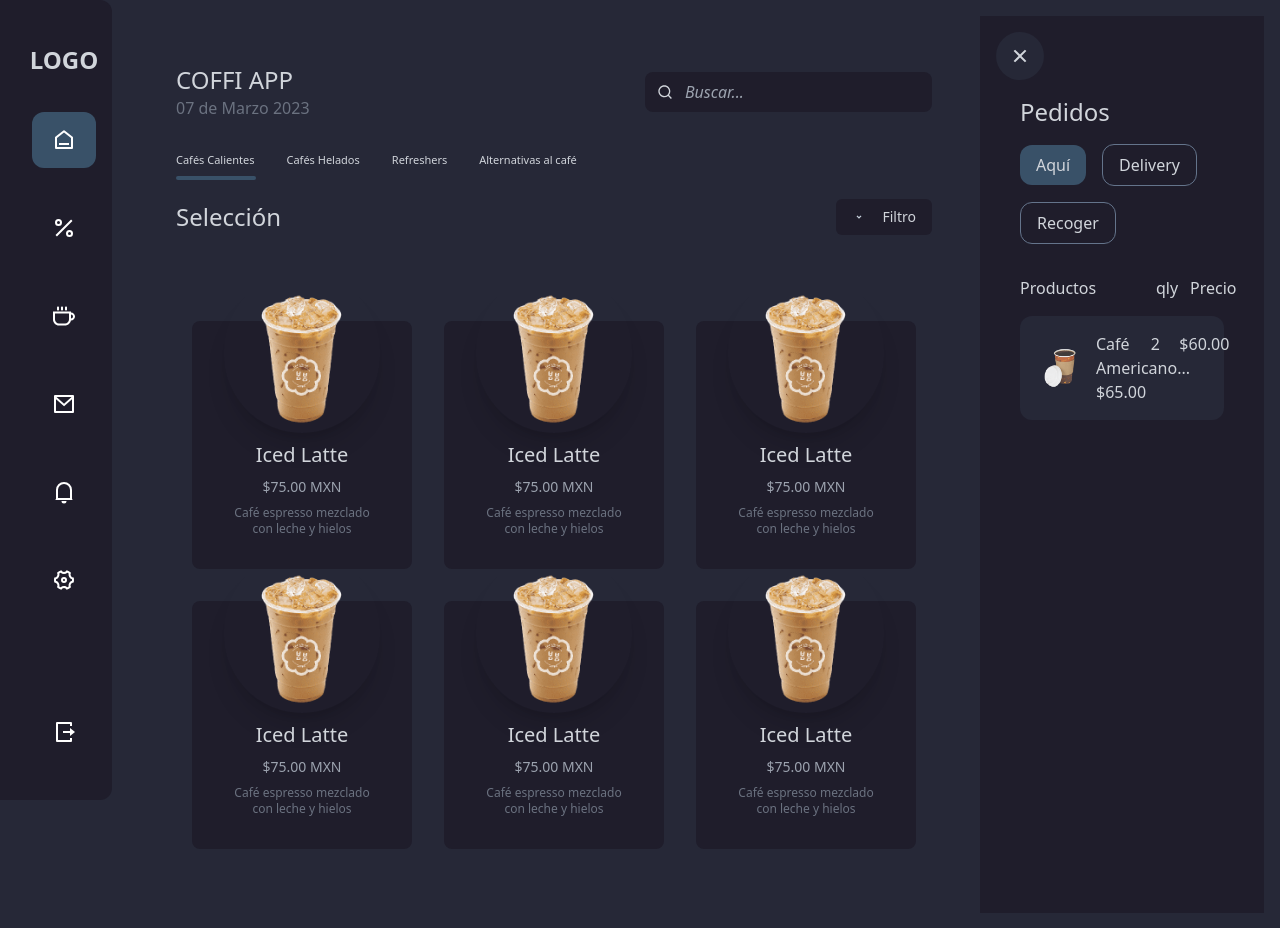
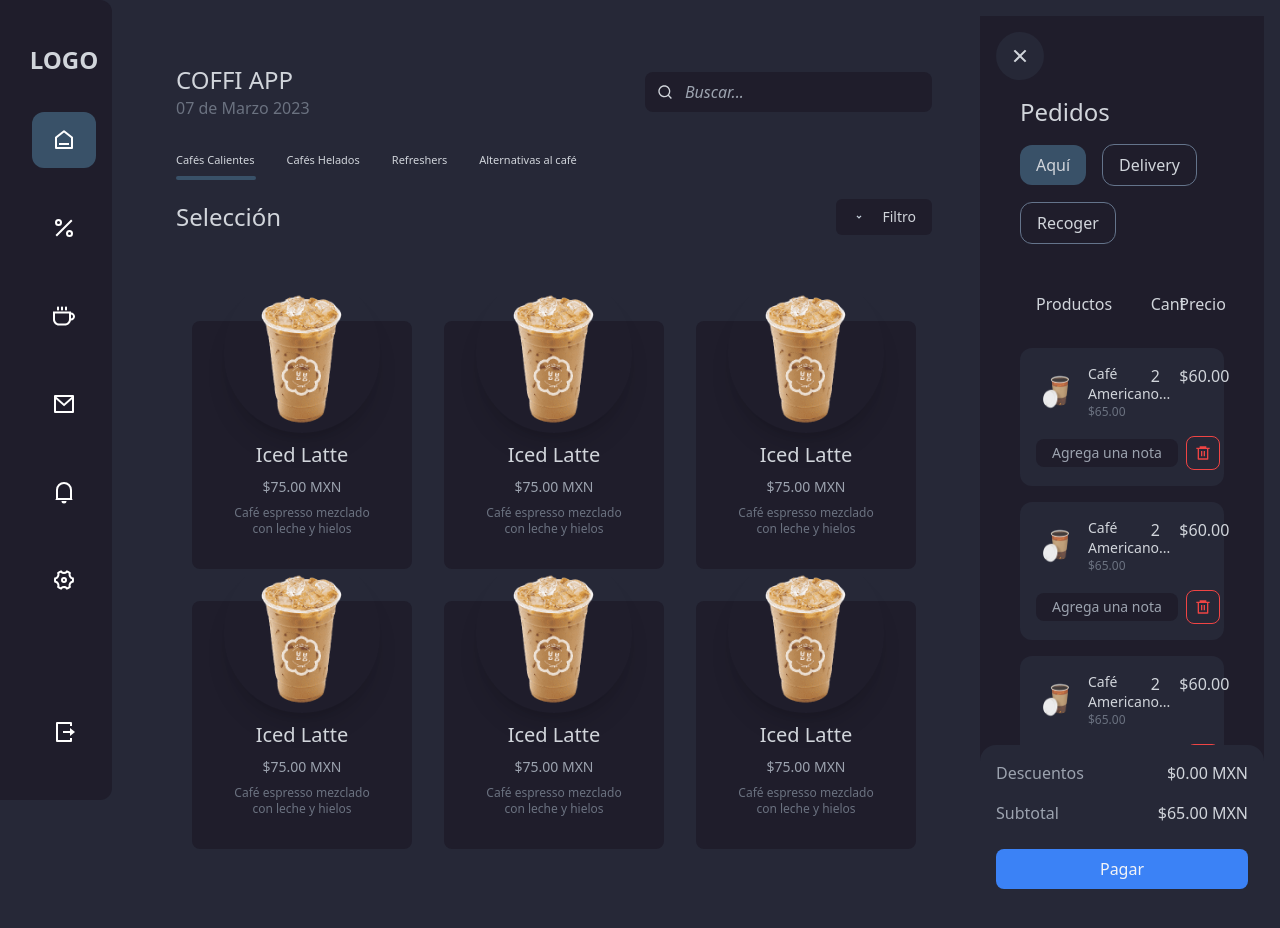
Before and after one commit to rolandoarellano69/Dashboard-react-twind, a React (Vite) app: page / in a window 1280 px wide. Shown: the top 928 px of the page. Built offline with nearby package versions, Linux system fonts and the light colour scheme.

Commit message:
pedidos 0.1.10

```diff
--- a/index.html
+++ b/index.html
@@ -4,7 +4,7 @@
     <meta charset="UTF-8" />
     <link rel="icon" type="image/svg+xml" href="/vite.svg" />
     <meta name="viewport" content="width=device-width, initial-scale=1.0" />
-    <title>Vite + React</title>
+    <title>COFFI SHOP</title>
   </head>
   <body>
     <div id="root"></div>
--- a/src/App.jsx
+++ b/src/App.jsx
@@ -6,6 +6,7 @@ import Header from "./components/shared/Header"
 import Car from "./components/shared/Car"
 import MenuCoffee from "./components/shared/MenuCoffee"
 import Content from "./components/shared/Content"
+import Pay from "./components/shared/Pay"
 
 
 function App() {
@@ -46,6 +47,7 @@ function App() {
         <Content />
         </div>
         <Car />
+        <Pay />
 
 
       </main>
--- a/src/components/shared/Car.jsx
+++ b/src/components/shared/Car.jsx
@@ -1,10 +1,10 @@
 
-import { RiCloseLine } from 'react-icons/ri'
+import { RiCloseLine,RiDeleteBin6Line } from 'react-icons/ri'
 function Car() {
   return (
     //Orders
     <div className="lg:col-span-2  fixed lg:static right-0 top-0 text-white bg-[#1f1d2b] w-full h-full">
-      <div className='relative text-gray-300 pt-16 p-10'>
+      <div className='relative h-full text-gray-300 pt-16 p-10'>
 
         <RiCloseLine className="text-2xl absolute left-4 top-4 p-3 box-content text-gray-300 bg-[#262837] rounded-full " />
 
@@ -20,35 +20,122 @@ function Car() {
         {/*car*/}
         <div>
 
-        <div className='grid grid-cols-6 mb-4'>
+          <div className='grid grid-cols-6 mb-4 p-4'>
             <h5 className='col-span-4'>Productos</h5>
 
-          <h5>qly</h5>
+            <h5>Cant</h5>
 
             <h5>Precio</h5>
 
           </div>
+
           {/*product*/}
-          <div className='bg-[#262837] p-4 rounded-xl'>
-          <div className='grid grid-cols-6'>
+          <div className='bg-[#262837] p-4 rounded-xl mb-4'>
+            <div className='grid grid-cols-6 mb-4'>
               <div className='flex items-center gap-3 col-span-4'>
-              <img src="coffe_2.png" alt="" className='w-12 h-12 object-cover' />
+                <img src="coffe_2.png" alt="" className='w-10 h-10 object-cover' />
                 <div>
-              <h5>Café Americano... </h5>
-              <p>$65.00</p>
+                  <h5 className='text-sm'>Café Americano... </h5>
+                  <p className='text-xs text-gray-500'>$65.00</p>
                 </div>
               </div>
-            <div>
+              {/* note */}
+              <div >
 
                 <span>2</span>
               </div>
               <div>
                 <span>$60.00</span>
               </div>
+
+            </div>
+            {/* note */}
+            <div className='grid grid-cols-6 items-center  gap-2'>
+              <form className='col-span-5'>
+                <input type="text" placeholder='Agrega una nota...' className='bg-[#1f1d2b] text-sm text-gray-500 w-full py-1 px-4 rounded-lg outline-none' />
+              </form>
+              <div className=' text-center'>
+                <button className=' border border-red-500 p-2 rounded-lg text-red-500'> <RiDeleteBin6Line />    </button>
+              </div>
+            </div>
+          </div>
+          <div className='bg-[#262837] p-4 rounded-xl mb-4'>
+            <div className='grid grid-cols-6 mb-4'>
+              <div className='flex items-center gap-3 col-span-4'>
+                <img src="coffe_2.png" alt="" className='w-10 h-10 object-cover' />
+                <div>
+                  <h5 className='text-sm'>Café Americano... </h5>
+                  <p className='text-xs text-gray-500'>$65.00</p>
+                </div>
+              </div>
+              {/* note */}
+              <div >
+
+                <span>2</span>
+              </div>
+              <div>
+                <span>$60.00</span>
               </div>
 
             </div>
+            {/* note */}
+            <div className='grid grid-cols-6 items-center  gap-2'>
+              <form className='col-span-5'>
+                <input type="text" placeholder='Agrega una nota...' className='bg-[#1f1d2b] text-sm text-gray-500 w-full py-1 px-4 rounded-lg outline-none' />
+              </form>
+              <div className=' text-center'>
+                <button className=' border border-red-500 p-2 rounded-lg text-red-500'> <RiDeleteBin6Line />    </button>
+              </div>
+            </div>
+          </div>
+          <div className='bg-[#262837] p-4 rounded-xl mb-4'>
+            <div className='grid grid-cols-6 mb-4'>
+              <div className='flex items-center gap-3 col-span-4'>
+                <img src="coffe_2.png" alt="" className='w-10 h-10 object-cover' />
+                <div>
+                  <h5 className='text-sm'>Café Americano... </h5>
+                  <p className='text-xs text-gray-500'>$65.00</p>
+                </div>
+              </div>
+              {/* note */}
+              <div >
 
+                <span>2</span>
+              </div>
+              <div>
+                <span>$60.00</span>
+              </div>
+
+            </div>
+            {/* note */}
+            <div className='grid grid-cols-6 items-center  gap-2'>
+              <form className='col-span-5'>
+                <input type="text" placeholder='Agrega una nota...' className='bg-[#1f1d2b] text-sm text-gray-500 w-full py-1 px-4 rounded-lg outline-none' />
+              </form>
+              <div className=' text-center'>
+                <button className=' border border-red-500 p-2 rounded-lg text-red-500'> <RiDeleteBin6Line />    </button>
+              </div>
+            </div>
+          </div>
+
+          {/*pay*/}
+          <div className='bg-[#262837] p-4 w-full rounded-t-2xl absolute bottom-0 left-0 '>
+          <div className='flex items-center justify-between mb-4'>
+            <span className='text-gray-400'>Descuentos</span>
+            <span>$0.00 MXN</span>
+
+          </div>
+          <div className='flex items-center justify-between mb-6'>
+            <span className='text-gray-400'>Subtotal</span>
+            <span>$65.00 MXN</span>
+          </div>
+          <div className='mb-2'>
+            <button className='text-gray-100 bg-blue-500 w-full rounded-lg  py-2 px-4 '>
+              Pagar
+            </button>
+          </div>
+
+          </div>
         </div>
       </div>
     </div>
--- /dev/null
+++ b/src/components/shared/Pay.jsx
@@ -0,0 +1,11 @@
+import React from 'react'
+
+function Pay() {
+  return (
+    <div className=''>
+
+    </div>
+  )
+}
+
+export default Pay
```
Lines whose indentation alone changed are shown as unchanged.
